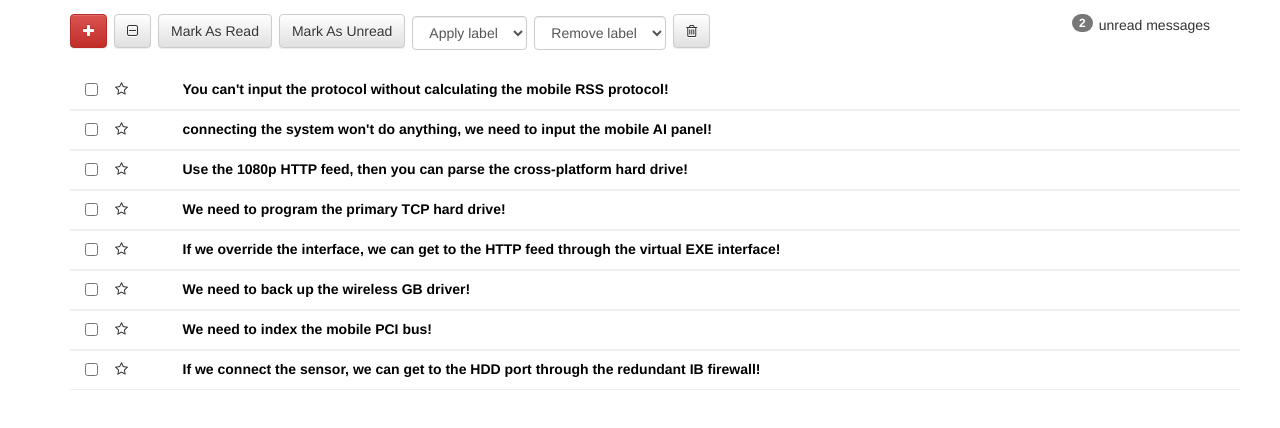
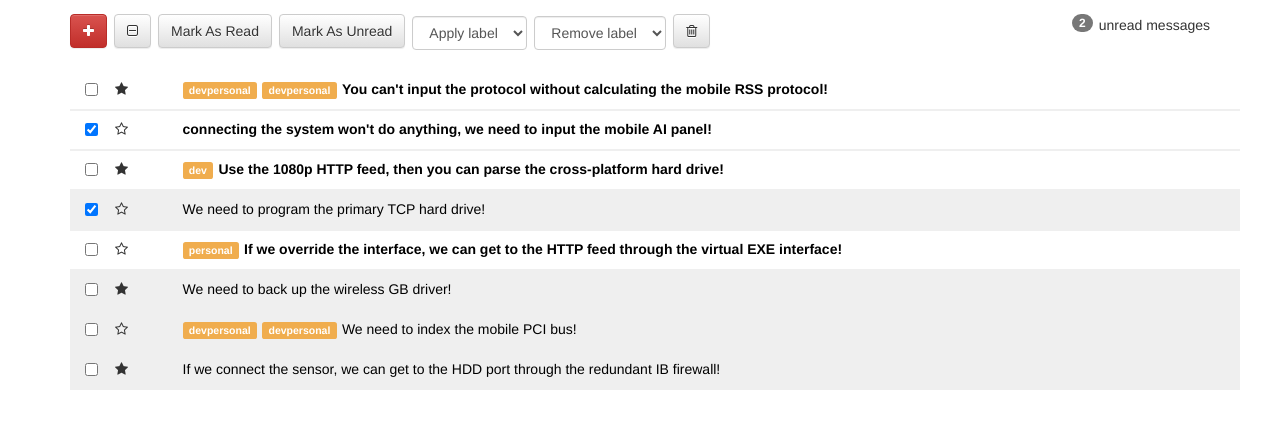
Before and after one commit to mpizarro03/react-inbox, a React (Create React App) app: page / in a window 1280 px wide. Shown: the top 428 px of the page. Built offline with nearby package versions, Linux system fonts and the light colour scheme.

Commit message:
Message stories complete

```diff
--- /dev/null
+++ b/src/components/label.js
@@ -0,0 +1,8 @@
+import React from 'react';
+
+const Label = (props) => {
+  return (
+      <span class="label label-warning">{props.label}</span>
+  )
+}
+export default Label;
--- a/src/components/message.js
+++ b/src/components/message.js
@@ -1,28 +1,31 @@
 import React from 'react';
+import Label from './label.js';
 
 const Message = (props) => {
   // console.log("props:", props)
-  // console.log("read:", props.read)
+  console.log("read:", props.read)
   console.log("starred:", props.starred)
   // console.log("selected:", props.selected)
   // console.log("labels:", props.labels)
   return (
-    <div className="row message unread">
+    <div className={`row message ${props.read ? "read" : "unread"}`}>
       <div className="col-xs-1">
         <div className="row">
           <div className="col-xs-2">
-            <input type="checkbox" />
+            <input type="checkbox" checked={`${props.selected ? "defaultChecked" : ""}`} />
           </div>
           <div className="col-xs-2">
-            <i className="star fa fa-star-o"></i>
+            <i className={`star fa ${props.starred ? "fa-star" : "fa-star-o"}`}></i>
           </div>
         </div>
       </div>
       <div className="col-xs-11">
+        {props.labels.map(label =>
+        <Label
+        label={props.labels}/>)}
         <a href="#">{props.subject}</a>
       </div>
     </div>
-
     /*<div className="list-group-item">
       <div className="row">
         <div>{props.subject}</div>
```
